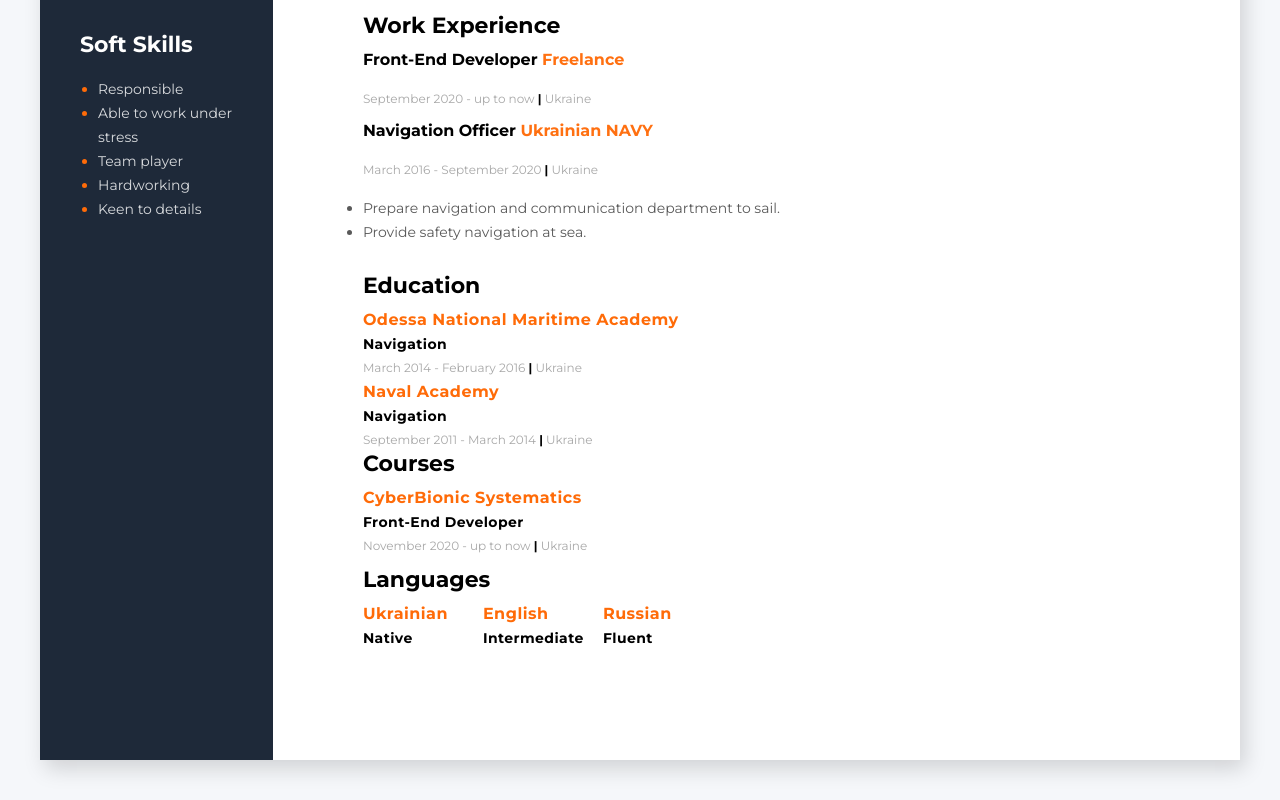
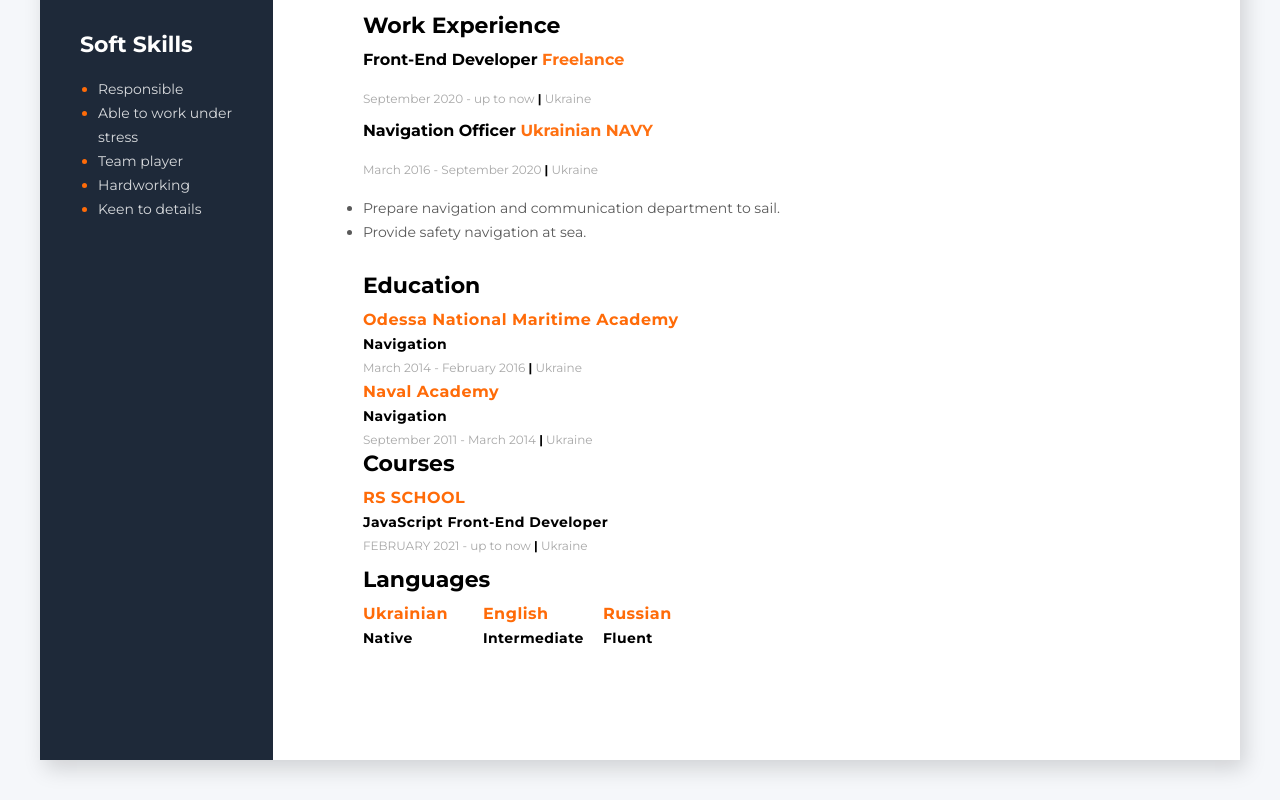
Before and after one commit to KolodkaArt/rsschool-cv, a plain HTML site: page index.html in a window 1280 px wide. Shown: the part 540-1340 px from the top of the page. Drawn offline with Linux system fonts and the light colour scheme.

Commit message:
Add files via upload

```diff
--- a/index.html
+++ b/index.html
@@ -129,10 +129,10 @@
 
                 <h3 class="abot-me-title">Courses</h3>
                 <div>
-                    <span class="education">CyberBionic Systematics </span><br/>
-                    <span class="education-curs">Front-End Developer</span><br>
+                    <span class="education">RS SCHOOL </span><br/>
+                    <span class="education-curs">JavaScript Front-End Developer</span><br>
                     <span class="profesion-time">
-                        November 2020 - up to now <span class="divider">|</span> Ukraine
+                        FEBRUARY 2021 - up to now <span class="divider">|</span> Ukraine
                     </span><br>
                 </div>
 
```
